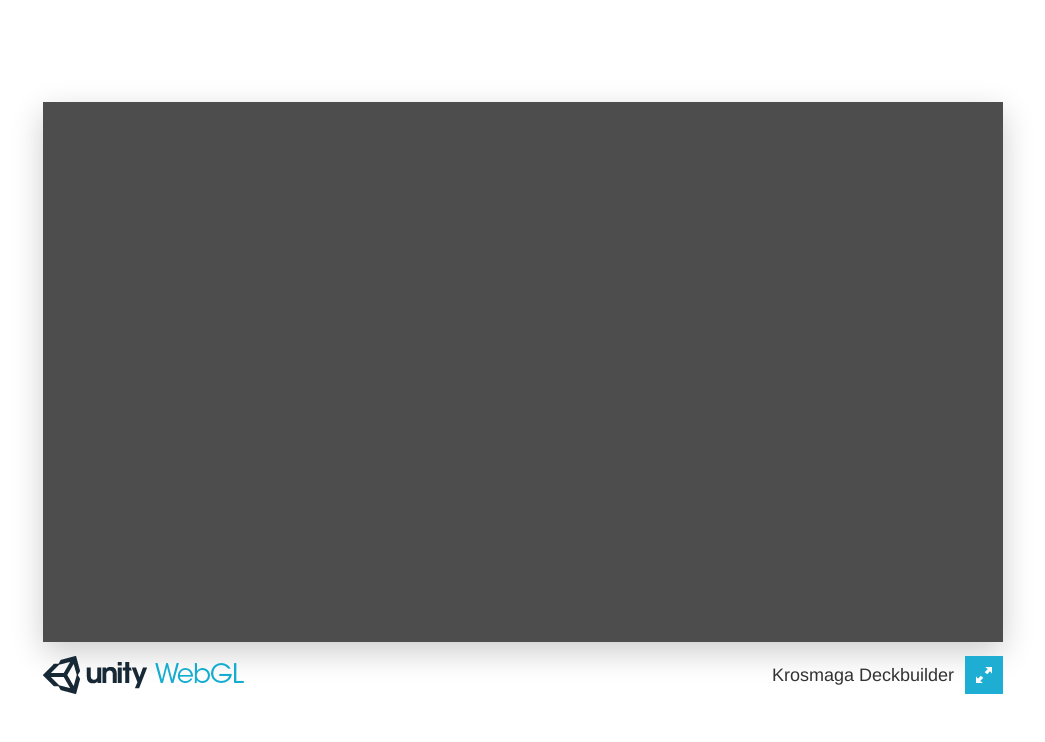
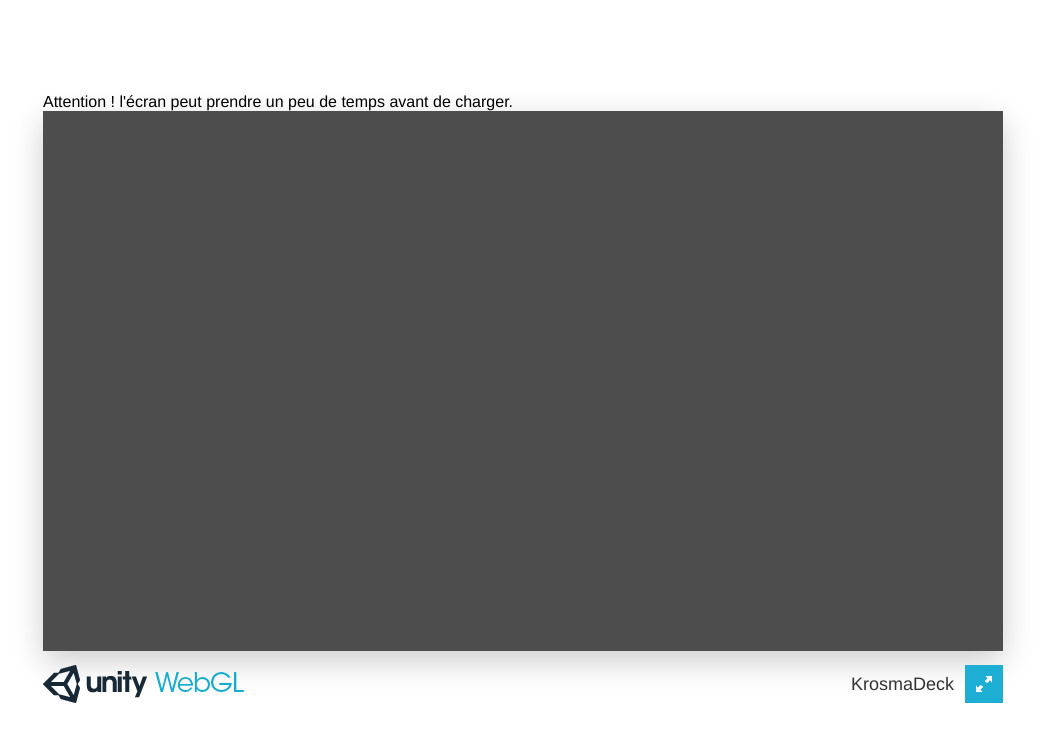
Before and after one commit to krosmadeck/krosmadeck.github.io, a plain HTML site: page index.html in a window 1280 px wide. Shown: the whole page, without its empty margins (117-1162 px from the left). Drawn offline with Linux system fonts and the light colour scheme; no server answers.

Commit message:
Ajout de l'avertissement

```diff
--- a/index.html
+++ b/index.html
@@ -3,7 +3,7 @@
   <head>
     <meta charset="utf-8">
     <meta http-equiv="Content-Type" content="text/html; charset=utf-8">
-    <title>Unity WebGL Player | Krosmaga Deckbuilder</title>
+    <title>KrosmaDeck</title>
     <link rel="stylesheet" href="TemplateData/style.css">
     <link rel="shortcut icon" href="TemplateData/favicon.ico" />
     <script src="TemplateData/UnityProgress.js"></script>
@@ -11,11 +11,12 @@
   <body class="template">
     <p class="header"><span>Unity WebGL Player | </span>Krosmaga Deckbuilder</p>
     <div class="template-wrap clear">
+        <div>Attention ! l'écran peut prendre un peu de temps avant de charger.</div>
       <canvas class="emscripten" id="canvas" oncontextmenu="event.preventDefault()" height="540px" width="960px"></canvas>
       <br>
       <div class="logo"></div>
       <div class="fullscreen"><img src="TemplateData/fullscreen.png" width="38" height="38" alt="Fullscreen" title="Fullscreen" onclick="SetFullscreen(1);" /></div>
-      <div class="title">Krosmaga Deckbuilder</div>
+      <div class="title">KrosmaDeck</div>
     </div>
     <p class="footer">&laquo; created with <a href="http://unity3d.com/" title="Go to unity3d.com">Unity</a> &raquo;</p>
     <script type='text/javascript'>
```
